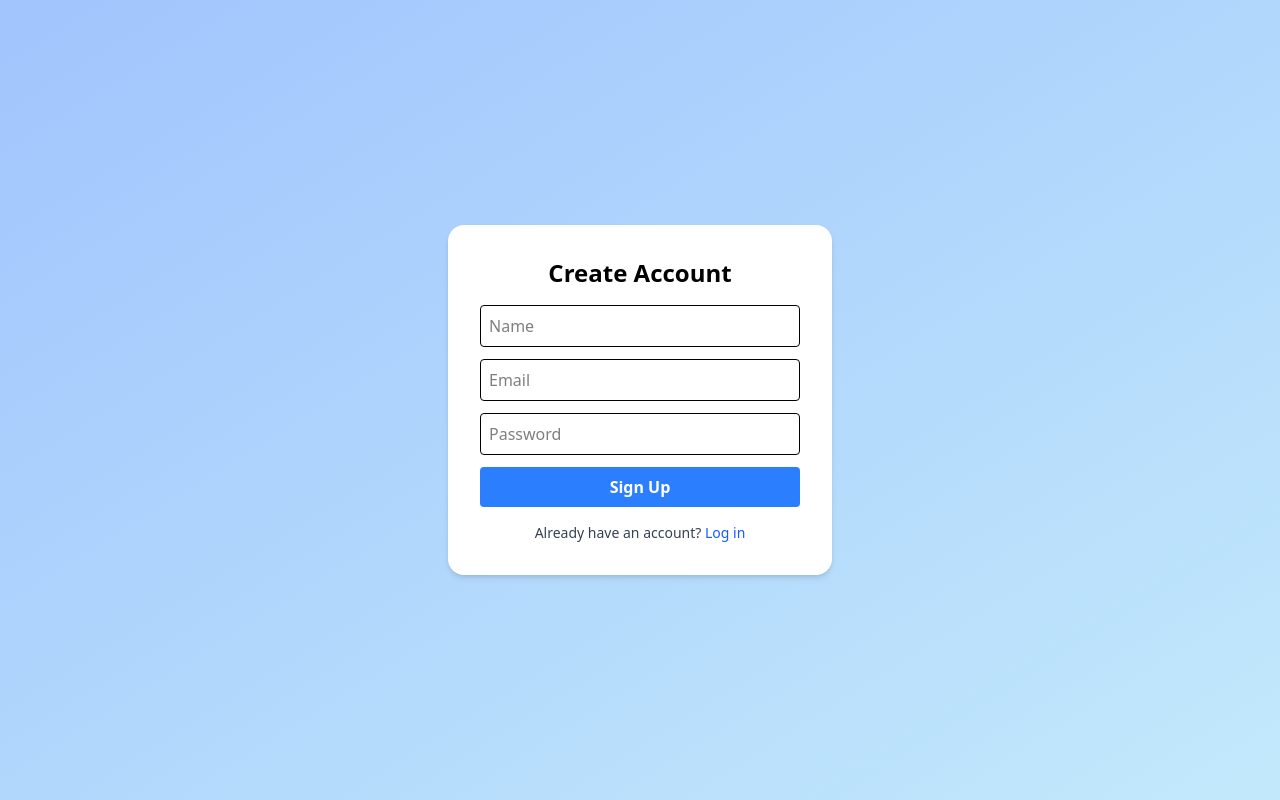
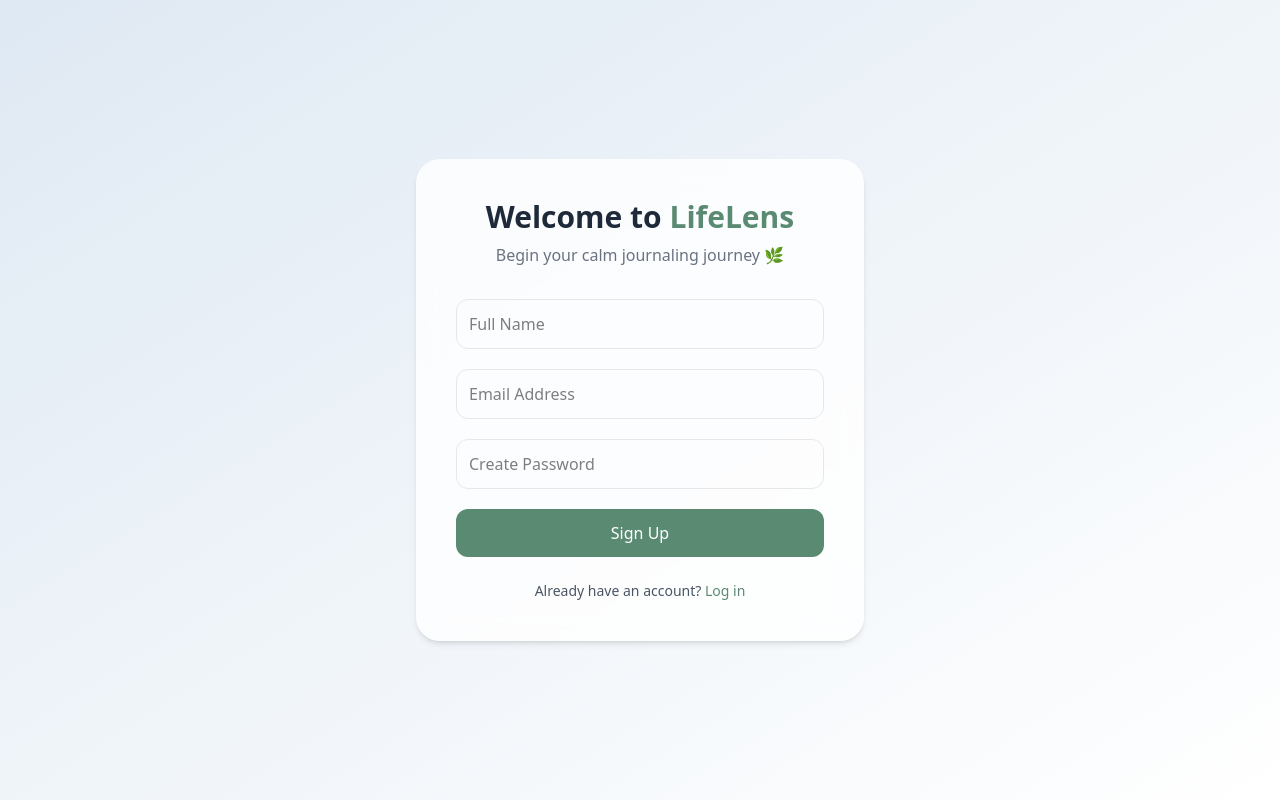
Before and after one commit to tejuuu-7774/LIFELENS-01, a React (Vite) app in the folder lifelens-frontend/: page / in a window 1280 px wide. Built offline with nearby package versions, Linux system fonts and the light colour scheme.

Commit message:
styled signup and login pages.

```diff
--- a/lifelens-frontend/src/pages/Login.jsx
+++ b/lifelens-frontend/src/pages/Login.jsx
@@ -6,37 +6,52 @@ export default function Login() {
   const navigate = useNavigate();
   const [formData, setFormData] = useState({ email: "", password: "" });
   const [error, setError] = useState("");
+  const [loading, setLoading] = useState(false);
 
   const handleChange = (e) => {
     setFormData({ ...formData, [e.target.name]: e.target.value });
+    setError("");
   };
 
   const handleLogin = async (e) => {
     e.preventDefault();
+    setLoading(true);
     try {
       const res = await axios.post("http://localhost:3000/api/auth/login", formData);
       localStorage.setItem("token", res.data.token);
-      alert("Login successful!");
+      alert("Welcome back 🌸");
       navigate("/dashboard");
     } catch (err) {
       setError(err.response?.data?.message || "Invalid credentials");
+    } finally {
+      setLoading(false);
     }
   };
 
   return (
-    <div className="flex flex-col items-center justify-center min-h-screen bg-gradient-to-br from-[#C2E9FB] to-[#A1C4FD]">
-      <form onSubmit={handleLogin} className="bg-white p-8 rounded-2xl shadow-md w-96">
-        <h2 className="text-2xl font-semibold mb-4 text-center">Login</h2>
+    <div className="min-h-screen flex items-center justify-center bg-gradient-to-br from-[#e8f0ef] via-[#ffffff] to-[#d7e2e0]">
+      <div className="bg-white/80 backdrop-blur-md shadow-md rounded-3xl w-full max-w-md p-10 transition-transform duration-300 hover:scale-[1.01]">
+        <h1 className="text-3xl font-semibold text-gray-800 text-center mb-2">
+          Welcome back to <span className="text-[#5B8A72]">LifeLens</span>
+        </h1>
+        <p className="text-center text-gray-500 mb-8">
+          A peaceful space to revisit your thoughts ☁️
+        </p>
 
-        {error && <p className="text-red-500 text-sm mb-3">{error}</p>}
+        {error && (
+          <p className="text-red-500 text-sm bg-red-50 border border-red-100 rounded-md p-2 mb-3 text-center">
+            {error}
+          </p>
+        )}
 
+        <form onSubmit={handleLogin} className="space-y-5">
           <input
             type="email"
             name="email"
-          placeholder="Email"
+            placeholder="Email Address"
             value={formData.email}
             onChange={handleChange}
-          className="border p-2 w-full mb-3 rounded"
+            className="w-full border border-gray-200 rounded-xl p-3 focus:ring-2 focus:ring-[#A8DADC] focus:outline-none transition"
           />
           <input
             type="password"
@@ -44,23 +59,29 @@ export default function Login() {
             placeholder="Password"
             value={formData.password}
             onChange={handleChange}
-          className="border p-2 w-full mb-3 rounded"
+            className="w-full border border-gray-200 rounded-xl p-3 focus:ring-2 focus:ring-[#A8DADC] focus:outline-none transition"
           />
 
           <button
             type="submit"
-          className="bg-blue-500 hover:bg-blue-600 text-white font-semibold py-2 px-4 rounded w-full"
+            disabled={loading}
+            className={`w-full py-3 rounded-xl font-medium text-white transition ${
+              loading
+                ? "bg-[#A8DADC]/70 cursor-not-allowed"
+                : "bg-[#5B8A72] hover:bg-[#497660]"
+            }`}
           >
-          Login
+            {loading ? "Signing In..." : "Login"}
           </button>
+        </form>
 
-        <p className="mt-4 text-center text-sm text-gray-700">
+        <p className="text-center text-gray-600 text-sm mt-6">
           Don’t have an account?{" "}
-          <Link to="/" className="text-blue-600 hover:underline font-medium">
+          <Link to="/" className="text-[#5B8A72] font-medium hover:underline">
             Sign up
           </Link>
         </p>
-      </form>
+      </div>
     </div>
   );
 }
--- a/lifelens-frontend/src/pages/Signup.jsx
+++ b/lifelens-frontend/src/pages/Signup.jsx
@@ -6,68 +6,89 @@ export default function Signup() {
   const navigate = useNavigate();
   const [formData, setFormData] = useState({ name: "", email: "", password: "" });
   const [error, setError] = useState("");
+  const [loading, setLoading] = useState(false);
 
   const handleChange = (e) => {
     setFormData({ ...formData, [e.target.name]: e.target.value });
+    setError("");
   };
 
   const handleSignup = async (e) => {
     e.preventDefault();
+    setLoading(true);
     try {
       await axios.post("http://localhost:3000/api/auth/signup", formData);
       alert("Signup successful! Please log in.");
       navigate("/login");
     } catch (err) {
       setError(err.response?.data?.message || "Something went wrong");
+    } finally {
+      setLoading(false);
     }
   };
 
   return (
-    <div className="flex flex-col items-center justify-center min-h-screen bg-gradient-to-br from-[#A1C4FD] to-[#C2E9FB]">
-      <form onSubmit={handleSignup} className="bg-white p-8 rounded-2xl shadow-md w-96">
-        <h2 className="text-2xl font-semibold mb-4 text-center">Create Account</h2>
+    <div className="relative min-h-screen flex items-center justify-center bg-gradient-to-br from-[#dfe9f3] to-[#ffffff] overflow-hidden">
+      <div className="relative z-10 bg-white/80 backdrop-blur-md shadow-md rounded-3xl w-full max-w-md p-10 transition-transform duration-300 hover:scale-[1.01]">
+        <h1 className="text-3xl font-semibold text-gray-800 text-center mb-2">
+          Welcome to <span className="text-[#5B8A72]">LifeLens</span>
+        </h1>
+        <p className="text-center text-gray-500 mb-8">
+          Begin your calm journaling journey 🌿
+        </p>
 
-        {error && <p className="text-red-500 text-sm mb-3">{error}</p>}
+        {error && (
+          <p className="text-red-500 text-sm bg-red-50 border border-red-100 rounded-md p-2 mb-3 text-center">
+            {error}
+          </p>
+        )}
 
+        <form onSubmit={handleSignup} className="space-y-5">
           <input
             type="text"
             name="name"
-          placeholder="Name"
+            placeholder="Full Name"
             value={formData.name}
             onChange={handleChange}
-          className="border p-2 w-full mb-3 rounded"
+            className="w-full border border-gray-200 rounded-xl p-3 focus:ring-2 focus:ring-[#A8DADC] focus:outline-none transition"
           />
           <input
             type="email"
             name="email"
-          placeholder="Email"
+            placeholder="Email Address"
             value={formData.email}
             onChange={handleChange}
-          className="border p-2 w-full mb-3 rounded"
+            className="w-full border border-gray-200 rounded-xl p-3 focus:ring-2 focus:ring-[#A8DADC] focus:outline-none transition"
           />
           <input
             type="password"
             name="password"
-          placeholder="Password"
+            placeholder="Create Password"
             value={formData.password}
             onChange={handleChange}
-          className="border p-2 w-full mb-3 rounded"
+            className="w-full border border-gray-200 rounded-xl p-3 focus:ring-2 focus:ring-[#A8DADC] focus:outline-none transition"
           />
 
           <button
             type="submit"
-          className="bg-blue-500 hover:bg-blue-600 text-white font-semibold py-2 px-4 rounded w-full"
+            disabled={loading}
+            className={`w-full py-3 rounded-xl font-medium text-white transition ${
+              loading
+                ? "bg-[#A8DADC]/70 cursor-not-allowed"
+                : "bg-[#5B8A72] hover:bg-[#497660]"
+            }`}
           >
-          Sign Up
+            {loading ? "Creating Account..." : "Sign Up"}
           </button>
+        </form>
 
-        <p className="mt-4 text-center text-sm text-gray-700">
+        <p className="text-center text-gray-600 text-sm mt-6">
           Already have an account?{" "}
-          <Link to="/login" className="text-blue-600 hover:underline font-medium">
+          <Link to="/login" className="text-[#5B8A72] font-medium hover:underline">
             Log in
           </Link>
         </p>
-      </form>
+      </div>
     </div>
   );
 }
```
Lines whose indentation alone changed are shown as unchanged.
